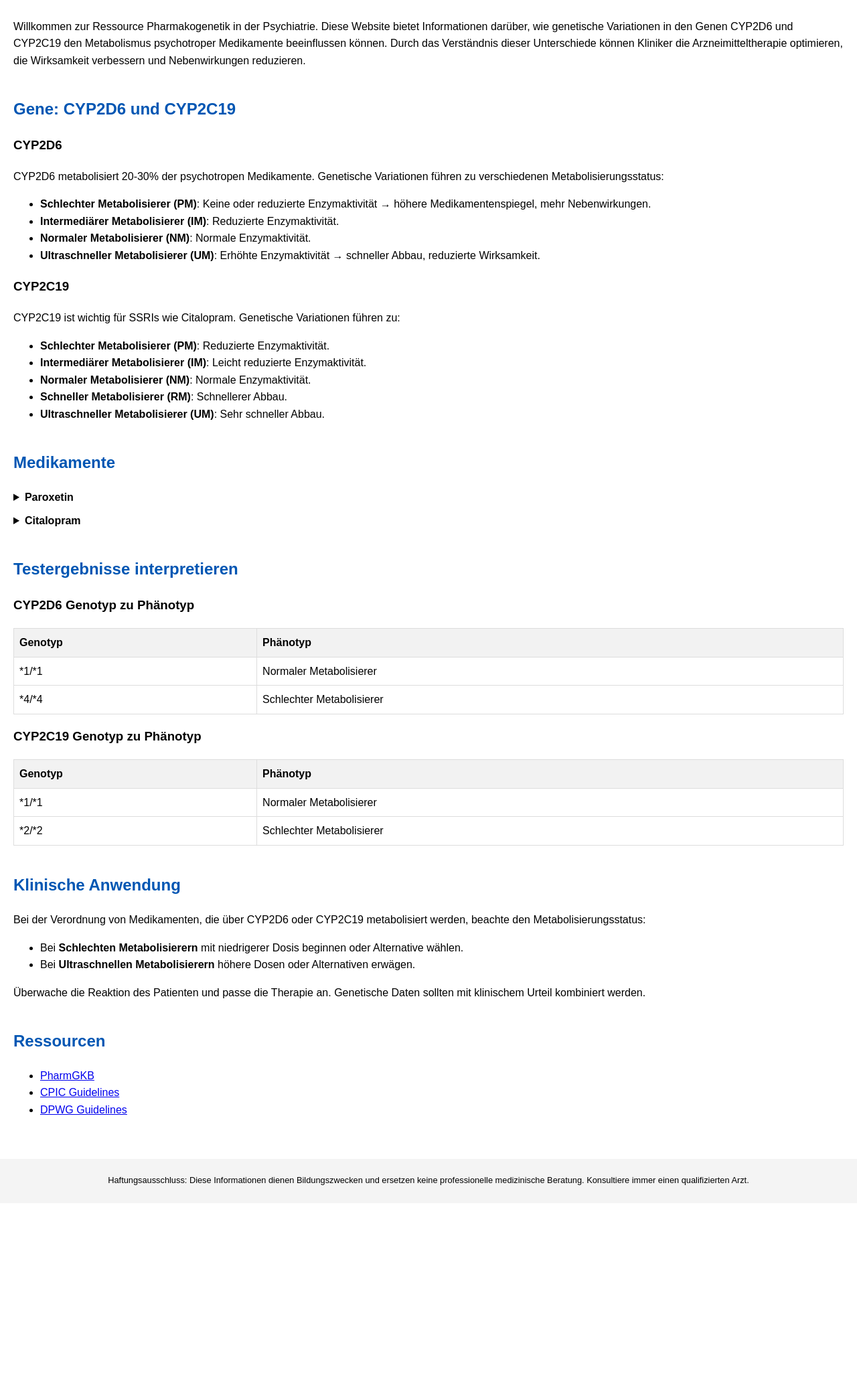
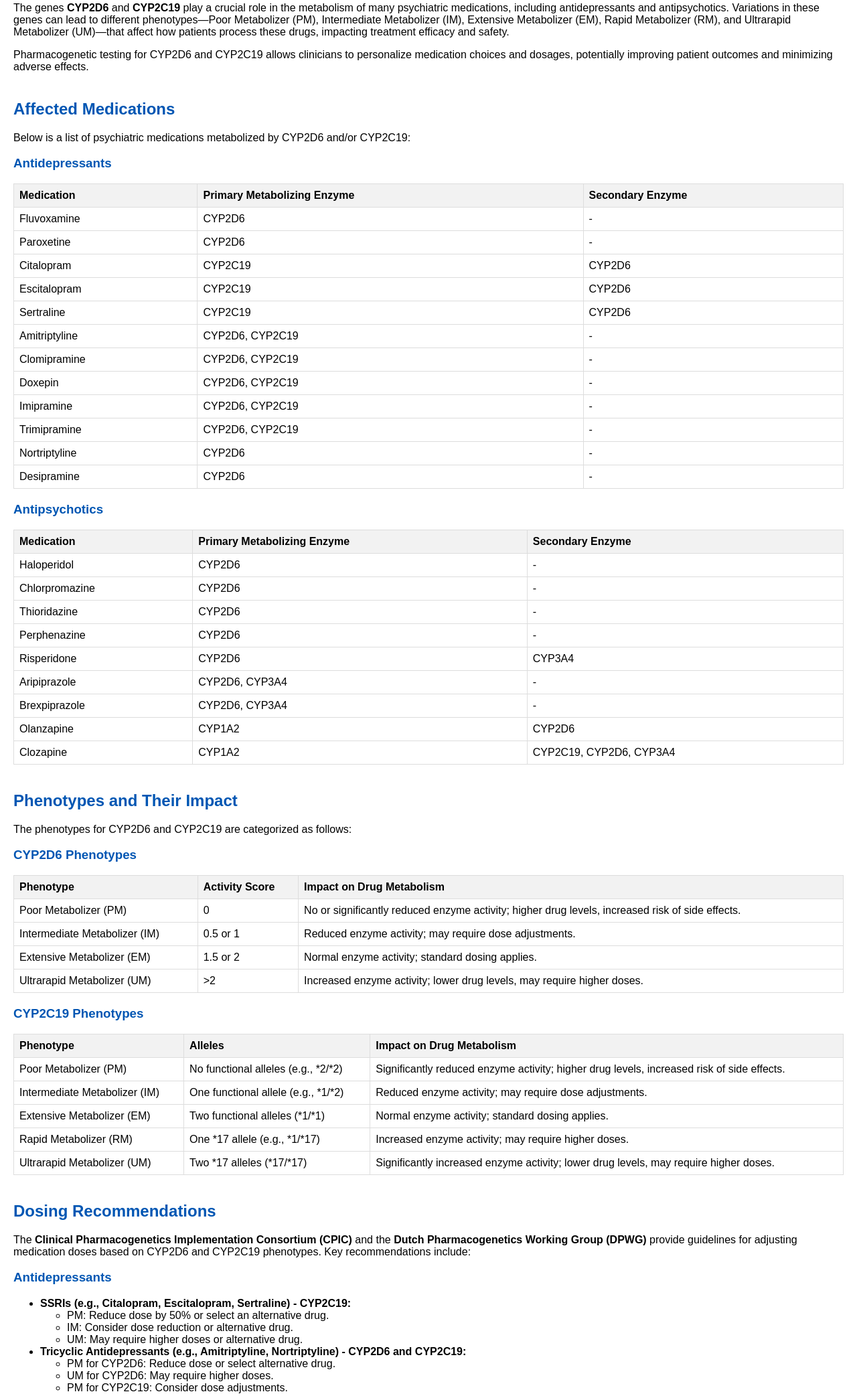
Before and after one commit to vincentck24/Pharmacogenetics-Psychiatry, a plain HTML site: page index.html in a window 1280 px wide. Shown: the part 239-2324 px from the top of the page at 67% size. Before the commit the page ends 2036 px from the top, so only its background shows below. Drawn offline with Linux system fonts and the light colour scheme.

Commit message:
Update index.html

```diff
--- a/index.html
+++ b/index.html
@@ -1,46 +1,27 @@
-<!--
-
-Step-by-Step Guide zur Veröffentlichung auf GitHub Pages:
-
-1. Erstelle ein neues Repository auf GitHub (z. B. "pharmacogenetics-psychiatry").
-2. Erstelle eine neue Datei im Repository mit dem Namen "index.html".
-3. Kopiere diesen gesamten Code und füge ihn in die "index.html"-Datei ein.
-4. Committe die Änderungen (z. B. mit der Nachricht "Initial commit mit index.html").
-5. Gehe zu den Repository-Einstellungen:
-   - Klicke auf "Settings".
-   - Scrolle zu "GitHub Pages".
-   - Wähle unter "Source" den "main"-Branch aus und klicke auf "Save".
-6. Deine Website ist nach wenigen Minuten unter https://deinusername.github.io/pharmacogenetics-psychiatry erreichbar.
-
-Hinweis: Aktualisiere die Medikamenteninformationen und Genotyp-Phänotyp-Tabellen mit genauen Daten von PharmGKB, CPIC und DPWG.
-
--->
-
 <!DOCTYPE html>
-<html lang="de">
+<html lang="en">
 <head>
     <meta charset="UTF-8">
     <meta name="viewport" content="width=device-width, initial-scale=1.0">
-    <title>Pharmakogenetik in der Psychiatrie</title>
+    <title>Pharmacogenetics in Psychiatry: CYP2D6 and CYP2C19</title>
     <style>
         body {
             font-family: Arial, sans-serif;
-            line-height: 1.6;
             margin: 0;
             padding: 0;
         }
         header {
-            background-color: #f4f4f4;
-            padding: 1em;
+            background-color: #f2f2f2;
+            padding: 20px;
             text-align: center;
         }
         nav ul {
-            list-style-type: none;
+            list-style: none;
             padding: 0;
         }
         nav ul li {
             display: inline;
-            margin-right: 10px;
+            margin-right: 20px;
         }
         nav ul li a {
             text-decoration: none;
@@ -52,19 +33,13 @@ Hinweis: Aktualisiere die Medikamenteninformationen und Genotyp-Phänotyp-Tabell
         section {
             margin-bottom: 40px;
         }
-        h2 {
+        h2, h3 {
             color: #0056b3;
         }
-        details {
-            margin-bottom: 10px;
-        }
-        summary {
-            cursor: pointer;
-            font-weight: bold;
-        }
         table {
+            width: 100%;
             border-collapse: collapse;
-            width: 100%;
+            margin-bottom: 20px;
         }
         th, td {
             border: 1px solid #ddd;
@@ -75,136 +50,222 @@ Hinweis: Aktualisiere die Medikamenteninformationen und Genotyp-Phänotyp-Tabell
             background-color: #f2f2f2;
         }
         footer {
-            background-color: #f4f4f4;
+            background-color: #f2f2f2;
             padding: 10px;
             text-align: center;
             font-size: 0.8em;
+        }
+        @media (max-width: 768px) {
+            nav ul li {
+                display: block;
+                margin-bottom: 10px;
+            }
+            table {
+                font-size: 0.9em;
+            }
         }
     </style>
 </head>
 <body>
     <header>
-        <h1>Pharmakogenetik in der Psychiatrie</h1>
+        <h1>Pharmacogenetics in Psychiatry: CYP2D6 and CYP2C19</h1>
         <nav>
             <ul>
-                <li><a href="#home">Home</a></li>
-                <li><a href="#genes">Gene</a></li>
-                <li><a href="#medications">Medikamente</a></li>
-                <li><a href="#interpretation">Testergebnisse</a></li>
-                <li><a href="#application">Klinische Anwendung</a></li>
-                <li><a href="#resources">Ressourcen</a></li>
+                <li><a href="#introduction">Introduction</a></li>
+                <li><a href="#medications">Affected Medications</a></li>
+                <li><a href="#phenotypes">Phenotypes and Their Impact</a></li>
+                <li><a href="#recommendations">Dosing Recommendations</a></li>
+                <li><a href="#resources">Resources</a></li>
             </ul>
         </nav>
     </header>
     <main>
-        <section id="home">
-            <h2>Willkommen</h2>
-            <p>Willkommen zur Ressource Pharmakogenetik in der Psychiatrie. Diese Website bietet Informationen darüber, wie genetische Variationen in den Genen CYP2D6 und CYP2C19 den Metabolismus psychotroper Medikamente beeinflussen können. Durch das Verständnis dieser Unterschiede können Kliniker die Arzneimitteltherapie optimieren, die Wirksamkeit verbessern und Nebenwirkungen reduzieren.</p>
+        <section id="introduction">
+            <h2>Introduction</h2>
+            <p>The genes <strong>CYP2D6</strong> and <strong>CYP2C19</strong> play a crucial role in the metabolism of many psychiatric medications, including antidepressants and antipsychotics. Variations in these genes can lead to different phenotypes—Poor Metabolizer (PM), Intermediate Metabolizer (IM), Extensive Metabolizer (EM), Rapid Metabolizer (RM), and Ultrarapid Metabolizer (UM)—that affect how patients process these drugs, impacting treatment efficacy and safety.</p>
+            <p>Pharmacogenetic testing for CYP2D6 and CYP2C19 allows clinicians to personalize medication choices and dosages, potentially improving patient outcomes and minimizing adverse effects.</p>
         </section>
-        <section id="genes">
-            <h2>Gene: CYP2D6 und CYP2C19</h2>
-            <h3>CYP2D6</h3>
-            <p>CYP2D6 metabolisiert 20-30% der psychotropen Medikamente. Genetische Variationen führen zu verschiedenen Metabolisierungsstatus:</p>
-            <ul>
-                <li><strong>Schlechter Metabolisierer (PM)</strong>: Keine oder reduzierte Enzymaktivität → höhere Medikamentenspiegel, mehr Nebenwirkungen.</li>
-                <li><strong>Intermediärer Metabolisierer (IM)</strong>: Reduzierte Enzymaktivität.</li>
-                <li><strong>Normaler Metabolisierer (NM)</strong>: Normale Enzymaktivität.</li>
-                <li><strong>Ultraschneller Metabolisierer (UM)</strong>: Erhöhte Enzymaktivität → schneller Abbau, reduzierte Wirksamkeit.</li>
-            </ul>
-            <h3>CYP2C19</h3>
-            <p>CYP2C19 ist wichtig für SSRIs wie Citalopram. Genetische Variationen führen zu:</p>
-            <ul>
-                <li><strong>Schlechter Metabolisierer (PM)</strong>: Reduzierte Enzymaktivität.</li>
-                <li><strong>Intermediärer Metabolisierer (IM)</strong>: Leicht reduzierte Enzymaktivität.</li>
-                <li><strong>Normaler Metabolisierer (NM)</strong>: Normale Enzymaktivität.</li>
-                <li><strong>Schneller Metabolisierer (RM)</strong>: Schnellerer Abbau.</li>
-                <li><strong>Ultraschneller Metabolisierer (UM)</strong>: Sehr schneller Abbau.</li>
-            </ul>
+
+        <section id="medications">
+            <h2>Affected Medications</h2>
+            <p>Below is a list of psychiatric medications metabolized by CYP2D6 and/or CYP2C19:</p>
+
+            <h3>Antidepressants</h3>
+            <table>
+                <thead>
+                    <tr>
+                        <th>Medication</th>
+                        <th>Primary Metabolizing Enzyme</th>
+                        <th>Secondary Enzyme</th>
+                    </tr>
+                </thead>
+                <tbody>
+                    <tr><td>Fluvoxamine</td><td>CYP2D6</td><td>-</td></tr>
+                    <tr><td>Paroxetine</td><td>CYP2D6</td><td>-</td></tr>
+                    <tr><td>Citalopram</td><td>CYP2C19</td><td>CYP2D6</td></tr>
+                    <tr><td>Escitalopram</td><td>CYP2C19</td><td>CYP2D6</td></tr>
+                    <tr><td>Sertraline</td><td>CYP2C19</td><td>CYP2D6</td></tr>
+                    <tr><td>Amitriptyline</td><td>CYP2D6, CYP2C19</td><td>-</td></tr>
+                    <tr><td>Clomipramine</td><td>CYP2D6, CYP2C19</td><td>-</td></tr>
+                    <tr><td>Doxepin</td><td>CYP2D6, CYP2C19</td><td>-</td></tr>
+                    <tr><td>Imipramine</td><td>CYP2D6, CYP2C19</td><td>-</td></tr>
+                    <tr><td>Trimipramine</td><td>CYP2D6, CYP2C19</td><td>-</td></tr>
+                    <tr><td>Nortriptyline</td><td>CYP2D6</td><td>-</td></tr>
+                    <tr><td>Desipramine</td><td>CYP2D6</td><td>-</td></tr>
+                </tbody>
+            </table>
+
+            <h3>Antipsychotics</h3>
+            <table>
+                <thead>
+                    <tr>
+                        <th>Medication</th>
+                        <th>Primary Metabolizing Enzyme</th>
+                        <th>Secondary Enzyme</th>
+                    </tr>
+                </thead>
+                <tbody>
+                    <tr><td>Haloperidol</td><td>CYP2D6</td><td>-</td></tr>
+                    <tr><td>Chlorpromazine</td><td>CYP2D6</td><td>-</td></tr>
+                    <tr><td>Thioridazine</td><td>CYP2D6</td><td>-</td></tr>
+                    <tr><td>Perphenazine</td><td>CYP2D6</td><td>-</td></tr>
+                    <tr><td>Risperidone</td><td>CYP2D6</td><td>CYP3A4</td></tr>
+                    <tr><td>Aripiprazole</td><td>CYP2D6, CYP3A4</td><td>-</td></tr>
+                    <tr><td>Brexpiprazole</td><td>CYP2D6, CYP3A4</td><td>-</td></tr>
+                    <tr><td>Olanzapine</td><td>CYP1A2</td><td>CYP2D6</td></tr>
+                    <tr><td>Clozapine</td><td>CYP1A2</td><td>CYP2C19, CYP2D6, CYP3A4</td></tr>
+                </tbody>
+            </table>
         </section>
-        <section id="medications">
-            <h2>Medikamente</h2>
-            <!-- Hinweis: Die folgenden Informationen sind Beispiele. Bitte mit Daten von PharmGKB, CPIC und DPWG aktualisieren. -->
-            <details>
-                <summary>Paroxetin</summary>
-                <p><strong>Enzym:</strong> CYP2D6</p>
-                <p><strong>Auswirkungen:</strong></p>
-                <ul>
-                    <li>Schlechter Metabolisierer: Erhöhtes Risiko für Nebenwirkungen.</li>
-                    <li>Ultraschneller Metabolisierer: Reduzierte Wirksamkeit.</li>
-                </ul>
-                <p><strong>CPIC-Empfehlung:</strong> Bei PM Alternative erwägen; bei UM Dosisanpassung.</p>
-                <p><strong>DPWG-Empfehlung:</strong> Ähnlich wie CPIC.</p>
-                <p><strong>Quelle:</strong> <a href="https://www.pharmgkb.org/chemical/PA450801">PharmGKB Paroxetin Annotation</a></p>
-            </details>
-            <details>
-                <summary>Citalopram</summary>
-                <p><strong>Enzym:</strong> CYP2C19</p>
-                <p><strong>Auswirkungen:</strong></p>
-                <ul>
-                    <li>Schlechter Metabolisierer: Erhöhtes Risiko für Nebenwirkungen.</li>
-                    <li>Ultraschneller Metabolisierer: Reduzierte Wirksamkeit.</li>
-                </ul>
-                <p><strong>CPIC-Empfehlung:</strong> Bei PM Dosis um 50% reduzieren; bei UM Alternative erwägen.</p>
-                <p><strong>DPWG-Empfehlung:</strong> Ähnlich wie CPIC.</p>
-                <p><strong>Quelle:</strong> <a href="https://www.pharmgkb.org/chemical/PA449015">PharmGKB Citalopram Annotation</a></p>
-            </details>
-            <!-- Füge weitere Medikamente hinzu -->
-        </section>
-        <section id="interpretation">
-            <h2>Testergebnisse interpretieren</h2>
-            <h3>CYP2D6 Genotyp zu Phänotyp</h3>
+
+        <section id="phenotypes">
+            <h2>Phenotypes and Their Impact</h2>
+            <p>The phenotypes for CYP2D6 and CYP2C19 are categorized as follows:</p>
+
+            <h3>CYP2D6 Phenotypes</h3>
             <table>
+                <thead>
                     <tr>
-                    <th>Genotyp</th>
-                    <th>Phänotyp</th>
+                        <th>Phenotype</th>
+                        <th>Activity Score</th>
+                        <th>Impact on Drug Metabolism</th>
+                    </tr>
+                </thead>
+                <tbody>
+                    <tr>
+                        <td>Poor Metabolizer (PM)</td>
+                        <td>0</td>
+                        <td>No or significantly reduced enzyme activity; higher drug levels, increased risk of side effects.</td>
                     </tr>
                     <tr>
-                    <td>*1/*1</td>
-                    <td>Normaler Metabolisierer</td>
+                        <td>Intermediate Metabolizer (IM)</td>
+                        <td>0.5 or 1</td>
+                        <td>Reduced enzyme activity; may require dose adjustments.</td>
                     </tr>
                     <tr>
-                    <td>*4/*4</td>
-                    <td>Schlechter Metabolisierer</td>
-                </tr>
-                <!-- Füge weitere Zeilen hinzu -->
-            </table>
-            <h3>CYP2C19 Genotyp zu Phänotyp</h3>
-            <table>
-                <tr>
-                    <th>Genotyp</th>
-                    <th>Phänotyp</th>
+                        <td>Extensive Metabolizer (EM)</td>
+                        <td>1.5 or 2</td>
+                        <td>Normal enzyme activity; standard dosing applies.</td>
                     </tr>
                     <tr>
-                    <td>*1/*1</td>
-                    <td>Normaler Metabolisierer</td>
+                        <td>Ultrarapid Metabolizer (UM)</td>
+                        <td>>2</td>
+                        <td>Increased enzyme activity; lower drug levels, may require higher doses.</td>
+                    </tr>
+                </tbody>
+            </table>
+
+            <h3>CYP2C19 Phenotypes</h3>
+            <table>
+                <thead>
+                    <tr>
+                        <th>Phenotype</th>
+                        <th>Alleles</th>
+                        <th>Impact on Drug Metabolism</th>
+                    </tr>
+                </thead>
+                <tbody>
+                    <tr>
+                        <td>Poor Metabolizer (PM)</td>
+                        <td>No functional alleles (e.g., *2/*2)</td>
+                        <td>Significantly reduced enzyme activity; higher drug levels, increased risk of side effects.</td>
                     </tr>
                     <tr>
-                    <td>*2/*2</td>
-                    <td>Schlechter Metabolisierer</td>
+                        <td>Intermediate Metabolizer (IM)</td>
+                        <td>One functional allele (e.g., *1/*2)</td>
+                        <td>Reduced enzyme activity; may require dose adjustments.</td>
                     </tr>
-                <!-- Füge weitere Zeilen hinzu -->
+                    <tr>
+                        <td>Extensive Metabolizer (EM)</td>
+                        <td>Two functional alleles (*1/*1)</td>
+                        <td>Normal enzyme activity; standard dosing applies.</td>
+                    </tr>
+                    <tr>
+                        <td>Rapid Metabolizer (RM)</td>
+                        <td>One *17 allele (e.g., *1/*17)</td>
+                        <td>Increased enzyme activity; may require higher doses.</td>
+                    </tr>
+                    <tr>
+                        <td>Ultrarapid Metabolizer (UM)</td>
+                        <td>Two *17 alleles (*17/*17)</td>
+                        <td>Significantly increased enzyme activity; lower drug levels, may require higher doses.</td>
+                    </tr>
+                </tbody>
             </table>
         </section>
-        <section id="application">
-            <h2>Klinische Anwendung</h2>
-            <p>Bei der Verordnung von Medikamenten, die über CYP2D6 oder CYP2C19 metabolisiert werden, beachte den Metabolisierungsstatus:</p>
+
+        <section id="recommendations">
+            <h2>Dosing Recommendations</h2>
+            <p>The <strong>Clinical Pharmacogenetics Implementation Consortium (CPIC)</strong> and the <strong>Dutch Pharmacogenetics Working Group (DPWG)</strong> provide guidelines for adjusting medication doses based on CYP2D6 and CYP2C19 phenotypes. Key recommendations include:</p>
+
+            <h3>Antidepressants</h3>
             <ul>
-                <li>Bei <strong>Schlechten Metabolisierern</strong> mit niedrigerer Dosis beginnen oder Alternative wählen.</li>
-                <li>Bei <strong>Ultraschnellen Metabolisierern</strong> höhere Dosen oder Alternativen erwägen.</li>
+                <li><strong>SSRIs (e.g., Citalopram, Escitalopram, Sertraline) - CYP2C19:</strong>
+                    <ul>
+                        <li>PM: Reduce dose by 50% or select an alternative drug.</li>
+                        <li>IM: Consider dose reduction or alternative drug.</li>
+                        <li>UM: May require higher doses or alternative drug.</li>
                     </ul>
-            <p>Überwache die Reaktion des Patienten und passe die Therapie an. Genetische Daten sollten mit klinischem Urteil kombiniert werden.</p>
+                </li>
+                <li><strong>Tricyclic Antidepressants (e.g., Amitriptyline, Nortriptyline) - CYP2D6 and CYP2C19:</strong>
+                    <ul>
+                        <li>PM for CYP2D6: Reduce dose or select alternative drug.</li>
+                        <li>UM for CYP2D6: May require higher doses.</li>
+                        <li>PM for CYP2C19: Consider dose adjustments.</li>
+                    </ul>
+                </li>
+            </ul>
+
+            <h3>Antipsychotics</h3>
+            <ul>
+                <li><strong>Risperidone - CYP2D6:</strong>
+                    <ul>
+                        <li>PM: Reduce dose or select alternative drug.</li>
+                        <li>UM: May require higher doses.</li>
+                    </ul>
+                </li>
+                <li><strong>Aripiprazole - CYP2D6:</strong>
+                    <ul>
+                        <li>PM: Reduce dose.</li>
+                        <li>UM: May require higher doses.</li>
+                    </ul>
+                </li>
+            </ul>
+            <p>For detailed guidelines, refer to the <a href="https://cpicpgx.org/guidelines/">CPIC Guidelines</a> and <a href="https://www.knmp.nl/dossiers/farmacogenetica">DPWG Guidelines</a>.</p>
         </section>
+
         <section id="resources">
-            <h2>Ressourcen</h2>
+            <h2>Resources</h2>
+            <p>For more information, visit these resources:</p>
             <ul>
-                <li><a href="https://www.pharmgkb.org/">PharmGKB</a></li>
                 <li><a href="https://cpicpgx.org/guidelines/">CPIC Guidelines</a></li>
                 <li><a href="https://www.knmp.nl/dossiers/farmacogenetica">DPWG Guidelines</a></li>
+                <li><a href="https://www.pharmgkb.org/">PharmGKB</a></li>
             </ul>
         </section>
     </main>
     <footer>
-        <p>Haftungsausschluss: Diese Informationen dienen Bildungszwecken und ersetzen keine professionelle medizinische Beratung. Konsultiere immer einen qualifizierten Arzt.</p>
+        <p>Disclaimer: This website is for informational purposes only and should not be considered medical advice. Always consult a qualified healthcare provider before making changes to medication regimens.</p>
     </footer>
 </body>
 </html>
```
Lines whose indentation alone changed are shown as unchanged.
